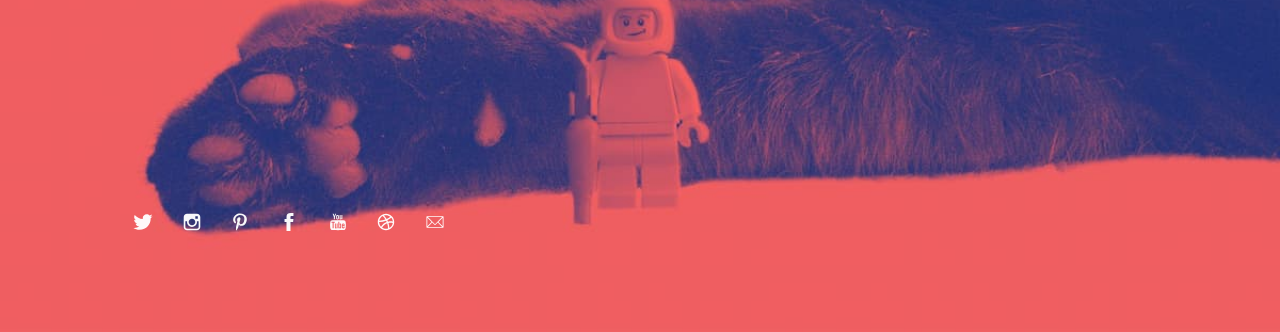
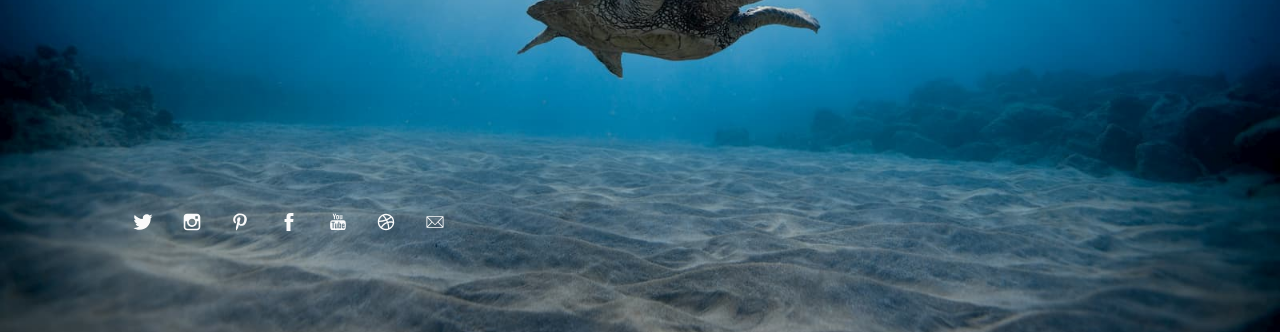
Before and after one commit to Traugotthg/Traugotthg.github.io, a plain HTML site: page index.html in a window 1280 px wide. Shown: the part 468-800 px from the top of the page. Drawn offline with Linux system fonts and the light colour scheme.

Commit message:
Titelbild ausgetauscht

```diff
--- a/assets/css/me.css
+++ b/assets/css/me.css
@@ -103,7 +103,7 @@ body.page-template-page-fullsingle-me {
   letter-spacing: -0.5px;
   color: #999999;
   color: #fff;
-  background-image: url("../../images/hur.jpg");
+  background-image: url("../../images/schildkroete.jpg");
   background-position: center center;
   background-size: cover; }
   body.page-template-page-fullsingle-me p {
```
Also changed, not shown: images/schildkroete.jpg (added).
